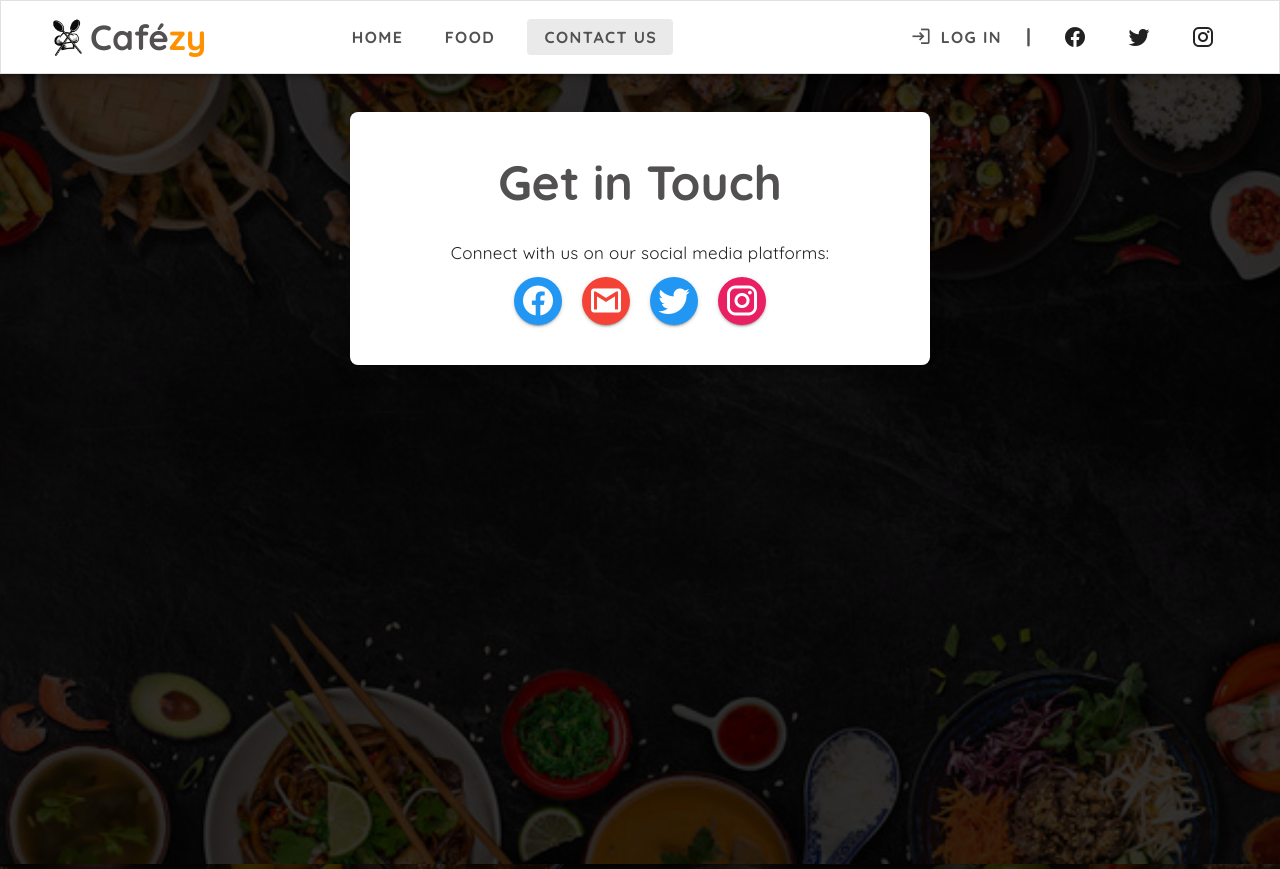
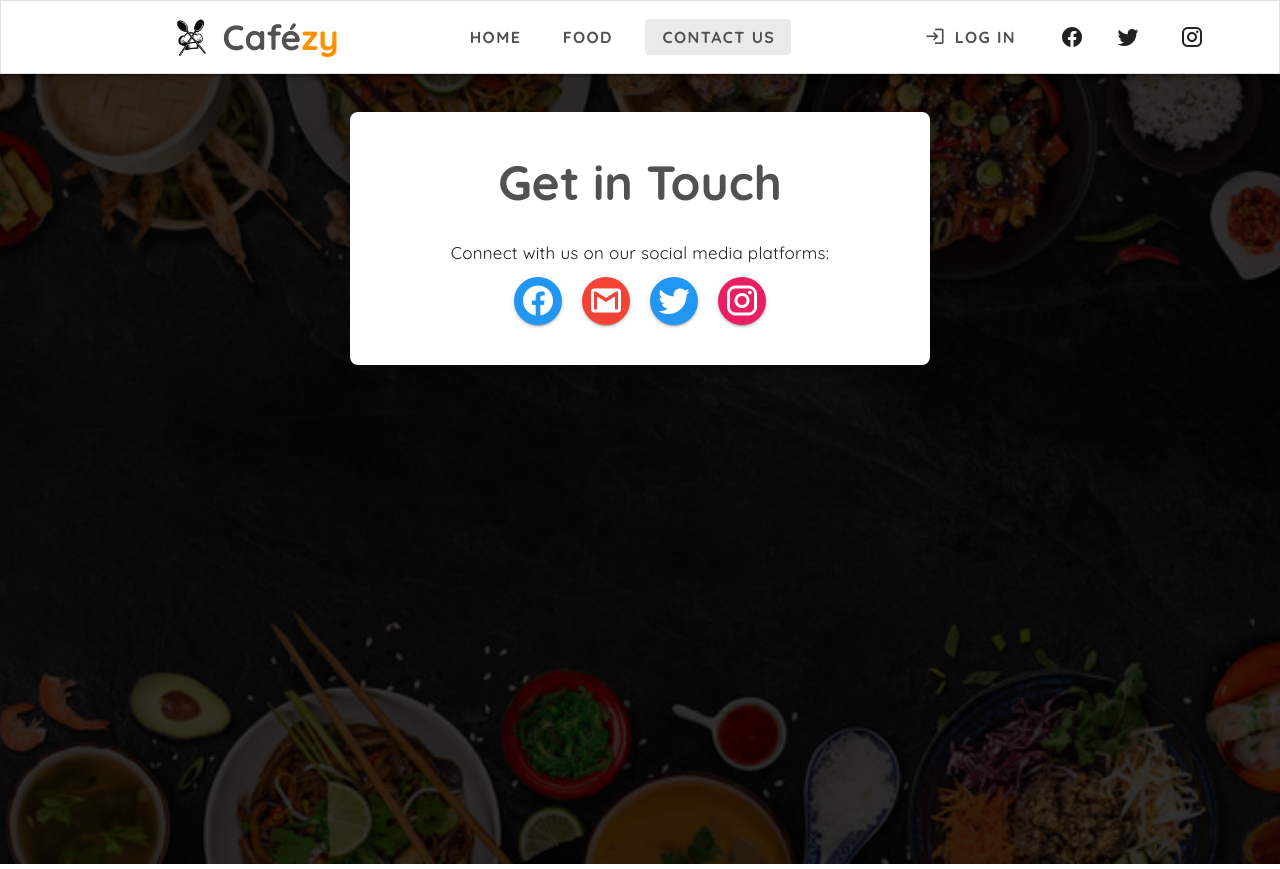
Before and after one commit to cboncales/Cafezy, a Vue app: page /contact in a window 1280 px wide. Shown: the top 869 px of the page. Built offline with nearby package versions, Linux system fonts and the light colour scheme; no server answers.

Commit message:
fix: fix responsiveness of navigation bar in mobile

```diff
--- a/src/components/layout/AppLayout.vue
+++ b/src/components/layout/AppLayout.vue
@@ -9,11 +9,12 @@ import { useDisplay } from 'vuetify'
 const props = defineProps(['isWithAppBarNavIcon'])
 
 const emit = defineEmits(['isDrawerVisible'])
+const isDrawerOpen = ref(false)
 
 const isLoginModalVisible = ref(false)
 const isRegisterMode = ref(false)
 const isAdmin = ref(false)
-//Load Variables
+// Load Variables
 const isLoggedIn = ref(false)
 
 // Get user info and check if admin
@@ -22,18 +23,10 @@ const getUser = async () => {
   isAdmin.value = userMetadata?.is_admin || false
 }
 
-//utilize predefined vue functions
+// Utilize predefined Vue functions
 const { mobile } = useDisplay()
 
-// const theme = ref(localStorage.getItem('theme') ?? 'light')
-
-//Toggle Theme
-// function onToggleTheme() {
-//   theme.value = theme.value === 'light' ? 'dark' : 'light'
-//   localStorage.setItem('theme', theme.value)
-// }
-
-//Get Authentication status from supabase
+// Get Authentication status from supabase
 const getLoggedStatus = async () => {
   isLoggedIn.value = await isAuthenticated()
   if (isLoggedIn.value) {
@@ -43,12 +36,12 @@ const getLoggedStatus = async () => {
   }
 }
 
-//Load Functions during component rendering
+// Load Functions during component rendering
 onMounted(() => {
   getLoggedStatus()
 })
 
-//Toggle login to register modal
+// Toggle login to register modal
 const toggleFormMode = () => {
   isRegisterMode.value = !isRegisterMode.value
 }
@@ -57,38 +50,62 @@ const toggleFormMode = () => {
 <template>
   <v-responsive>
     <v-app>
+      <!-- Navigation Header -->
       <v-app-bar class="pa-1" border>
+        <v-container>
+          <v-row
+            align="center"
+            :justify="mobile ? 'space-between' : 'space-between'"
+          >
+            <!-- Navigation Icon -->
+            <v-col cols="auto" v-if="isAdmin || !mobile">
               <v-app-bar-nav-icon
                 v-if="props.isWithAppBarNavIcon && isAdmin"
                 icon="mdi-menu"
                 @click="emit('isDrawerVisible')"
+              ></v-app-bar-nav-icon>
+            </v-col>
+
+            <!-- Logo -->
+            <v-col
+              cols="auto"
+              class="d-flex justify-center align-center"
+              style="flex-shrink: 0"
             >
-        </v-app-bar-nav-icon>
-
               <v-img
-          class="ms-10"
+                class="ms-2"
                 src="/images/cafezy-logo3.png"
                 alt="Cafezy Logo"
-          max-width="45"
+                width="45"
+                height="45"
                 contain
               ></v-img>
-        <span class="text-logo me-16"
+              <span class="text-logo ms-2"
                 >Café<span class="text-logos">zy</span></span
               >
+            </v-col>
 
-        <v-btn class="nav-btn ml-16" to="/login">Home</v-btn>
+            <!-- Navigation Links (Hidden on Mobile) -->
+            <v-col cols="auto" class="d-flex align-center" v-if="!mobile">
+              <v-btn class="nav-btn ml-2" to="/login">Home</v-btn>
               <v-btn class="nav-btn mx-2" to="/food">Food</v-btn>
               <v-btn class="nav-btn mx-2" to="/contact">Contact Us</v-btn>
-        <v-btn v-if="isLoggedIn && !isAdmin" class="nav-btn mx-2" to="/order">
+              <v-btn
+                v-if="isLoggedIn && !isAdmin"
+                class="nav-btn mx-2"
+                to="/order"
+              >
                 Orders
               </v-btn>
+            </v-col>
 
-        <v-spacer></v-spacer>
+            <!-- Profile and Social Links -->
+            <v-col cols="auto" class="d-flex align-center" v-if="!mobile">
+              <ProfileHeader v-if="isLoggedIn && !mobile"></ProfileHeader>
 
-        <ProfileHeader v-if="isLoggedIn"></ProfileHeader>
-
+              <!-- Login Button -->
               <v-btn
-          v-if="!isLoggedIn && $route.name !== 'dashboard'"
+                v-if="!isLoggedIn && !mobile"
                 class="login-btn mx-2"
                 prepend-icon="mdi mdi-login"
                 @click="
@@ -101,14 +118,104 @@ const toggleFormMode = () => {
                 Log in
               </v-btn>
 
-        <span class="line">|</span>
-        <div class="me-10">
+              <!-- Social Links -->
+              <v-btn
+                v-if="!mobile"
+                icon
+                href="https://www.facebook.com"
+                target="_blank"
+                rel="noopener"
+                class="social-links ms-2"
+              >
+                <v-icon>mdi-facebook</v-icon>
+              </v-btn>
+              <v-btn
+                v-if="!mobile"
+                icon
+                href="https://www.twitter.com"
+                target="_blank"
+                rel="noopener"
+                class="social-links mx-2"
+              >
+                <v-icon>mdi-twitter</v-icon>
+              </v-btn>
+              <v-btn
+                v-if="!mobile"
+                icon
+                href="https://www.instagram.com"
+                target="_blank"
+                rel="noopener"
+                class="social-links mx-2"
+              >
+                <v-icon>mdi-instagram</v-icon>
+              </v-btn>
+            </v-col>
+
+            <!-- Mobile Menu Icon -->
+            <v-col cols="auto" v-if="mobile">
+              <v-btn
+                icon
+                color="orange-darken-2"
+                @click="isDrawerOpen = !isDrawerOpen"
+              >
+                <v-icon>mdi-menu</v-icon>
+              </v-btn>
+            </v-col>
+          </v-row>
+        </v-container>
+      </v-app-bar>
+
+      <!-- Mobile Navigation Drawer -->
+      <v-navigation-drawer
+        v-model="isDrawerOpen"
+        location="right"
+        app
+        temporary
+        class="mobile-drawer"
+      >
+        <!-- Mobile Navigation Links -->
+        <v-list>
+          <v-list-item class="my-3 text-center" v-if="isLoggedIn">
+            <ProfileHeader v-if="isLoggedIn && mobile"></ProfileHeader>
+          </v-list-item>
+          <v-list-item class="mt-2">
+            <v-btn block class="nav-btn" to="/login">Home</v-btn>
+          </v-list-item>
+          <v-list-item>
+            <v-btn block class="nav-btn" to="/food">Food</v-btn>
+          </v-list-item>
+          <v-list-item>
+            <v-btn block class="nav-btn" to="/contact">Contact Us</v-btn>
+          </v-list-item>
+          <v-list-item v-if="isLoggedIn && !isAdmin">
+            <v-btn block class="nav-btn" to="/order">Orders</v-btn>
+          </v-list-item>
+          <v-list-item v-if="!isLoggedIn">
+            <v-btn
+              block
+              class="login-btn"
+              prepend-icon="mdi mdi-login"
+              @click="
+                () => {
+                  isLoginModalVisible = true
+                  isRegisterMode = false
+                }
+              "
+            >
+              Log in
+            </v-btn>
+          </v-list-item>
+        </v-list>
+
+        <!-- Mobile Social Links -->
+        <v-container class="mt-auto">
+          <v-row justify="center" align="center">
             <v-btn
               icon
               href="https://www.facebook.com"
               target="_blank"
               rel="noopener"
-            class="social-links ms-5 me-2"
+              class="social-links mx-2"
             >
               <v-icon>mdi-facebook</v-icon>
             </v-btn>
@@ -130,31 +237,18 @@ const toggleFormMode = () => {
             >
               <v-icon>mdi-instagram</v-icon>
             </v-btn>
-        </div>
-
-        <!-- <v-btn
-          class="mx-3"
-          :icon="theme === 'light' ? 'mdi-weather-sunny' : 'mdi-weather-night'"
-          variant="elevated"
-          color="orange-darken-2"
-          slim
-          @click="onToggleTheme"
-        ></v-btn> -->
-      </v-app-bar>
-
-      <!-- Modals -->
-      <AuthModal
-        v-model:isVisible="isLoginModalVisible"
-        :is-register-mode="isRegisterMode"
-        @toggleFormMode="toggleFormMode"
-      />
+          </v-row>
+        </v-container>
+      </v-navigation-drawer>
 
       <slot name="navigation"></slot>
 
+      <!-- Main Content -->
       <v-main>
         <slot name="content"></slot>
       </v-main>
 
+      <!-- Footer -->
       <v-footer
         class="font-weight-bold footer-background"
         :class="mobile ? 'text-caption' : ''"
@@ -168,16 +262,24 @@ const toggleFormMode = () => {
           Copyright © 2024 - Cafézy | All Rights Reserved
         </div>
       </v-footer>
+
+      <!-- Modals -->
+      <AuthModal
+        v-model:isVisible="isLoginModalVisible"
+        :is-register-mode="isRegisterMode"
+        @toggleFormMode="toggleFormMode"
+      />
     </v-app>
   </v-responsive>
 </template>
 
 <style scoped>
+/* General Styles */
 * {
   font-family: 'Quicksand', sans-serif;
 }
 
-/* navigation style */
+/* Navigation Header Styles */
 .text-logo {
   font-size: 35px;
   font-weight: 900;
@@ -214,23 +316,14 @@ const toggleFormMode = () => {
   background-color: rgba(255, 145, 0, 0.1) !important;
   color: rgb(255, 145, 0) !important;
 }
-::v-deep(.cancel-btn:hover) {
-  background-color: rgba(255, 145, 0, 0.1) !important;
-  color: rgb(255, 145, 0) !important;
-}
 
 .line {
   font-size: 20px;
   font-weight: 800;
   color: rgb(82, 80, 80);
 }
-/* navigation style */
 
-.v-main {
-  --v-layout-bottom: 0px !important; /* Set bottom padding to zero */
-}
-
-/* footer */
+/* Footer Styles */
 .footer-background {
   position: relative;
   background-image: url('/images/footer-bg.jpg');
@@ -259,15 +352,23 @@ const toggleFormMode = () => {
   z-index: 2;
 }
 
-/* Override the .v-footer--border styles */
-.v-footer--border {
-  border-width: 0 !important;
-  box-shadow: none !important;
-}
-
 .v-footer {
   position: relative !important;
   max-height: max-content;
 }
-/* footer */
+
+/* Responsive Styles */
+@media (max-width: 600px) {
+  .text-logo {
+    font-size: 24px;
+  }
+  .nav-btn {
+    font-size: 12px;
+  }
+}
+@media (max-width: 960px) {
+  .nav-btn {
+    font-size: 14px;
+  }
+}
 </style>
--- a/src/components/layout/SideNavigation.vue
+++ b/src/components/layout/SideNavigation.vue
@@ -73,6 +73,7 @@ const { mobile } = useDisplay()
 const isDrawerVisible = ref(props.isDrawerVisible)
 watch(props, () => {
   isDrawerVisible.value = props.isDrawerVisible
+  console.log('Drawer visibility updated:', isDrawerVisible.value)
 })
 
 // Navigation items
--- a/src/router/index.js
+++ b/src/router/index.js
@@ -1,9 +1,9 @@
 import { getUserInformation, isAuthenticated } from '@/utils/supabase'
 import { createRouter, createWebHistory } from 'vue-router'
-import HomePage from '@/views/auth/HomePage.vue'
+import HomePage from '@/views/system/HomePage.vue'
 import FoodPage from '@/views/auth/FoodPage.vue'
 import ContactPage from '@/views/auth/ContactPage.vue'
-import DashboardView from '@/views/system/DashboardView.vue'
+import DashboardView from '@/views/auth/DashboardView.vue'
 import ProductsView from '@/views/system/manage-product/ProductsView.vue'
 import UserView from '@/views/system/manage-user/UserView.vue'
 import ManageOrderView from '@/views/system/manage-order/ManageOrderView.vue'
--- a/src/utils/supabase.js
+++ b/src/utils/supabase.js
@@ -28,11 +28,30 @@ export const isAuthenticated = async () => {
 
 // Retrieve user information
 export const getUserInformation = async () => {
-  const {
-    data: {
-      user: { user_metadata },
-    },
-  } = await supabase.auth.getUser()
+  try {
+    // Check if the session exists
+    const { data: sessionData, error: sessionError } =
+      await supabase.auth.getSession()
 
-  return user_metadata
+    if (sessionError || !sessionData.session) {
+      console.warn(
+        'No active session found:',
+        sessionError?.message || 'Session is null',
+      )
+      return null // Return null if no session exists
+    }
+
+    // Get user information
+    const { data, error } = await supabase.auth.getUser()
+
+    if (error) {
+      console.error('Error fetching user:', error.message)
+      return null
+    }
+
+    return data.user?.user_metadata || {} // Return user metadata or an empty object
+  } catch (err) {
+    console.error('Unexpected error in getUserInformation:', err)
+    return null
+  }
 }
--- a/src/views/auth/ContactPage.vue
+++ b/src/views/auth/ContactPage.vue
@@ -13,8 +13,20 @@ const isDrawerVisible = ref(false)
 const isAdmin = ref(false)
 
 const getUser = async () => {
-  const userMetadata = await getUserInformation()
-  isAdmin.value = userMetadata?.is_admin || false
+  try {
+    const userMetadata = await getUserInformation()
+
+    // Check if userMetadata exists before accessing properties
+    if (userMetadata) {
+      isAdmin.value = userMetadata.is_admin || false
+    } else {
+      console.warn('User metadata is null or undefined.')
+      isAdmin.value = false
+    }
+  } catch (error) {
+    console.error('Failed to fetch user information:', error)
+    isAdmin.value = false
+  }
 }
 
 onMounted(() => {
```
Also changed, not shown: src/views/auth/DashboardView.vue (renamed from src/views/system/DashboardView.vue), src/views/system/HomePage.vue (renamed from src/views/auth/HomePage.vue). Lines whose indentation alone changed are shown as unchanged.
